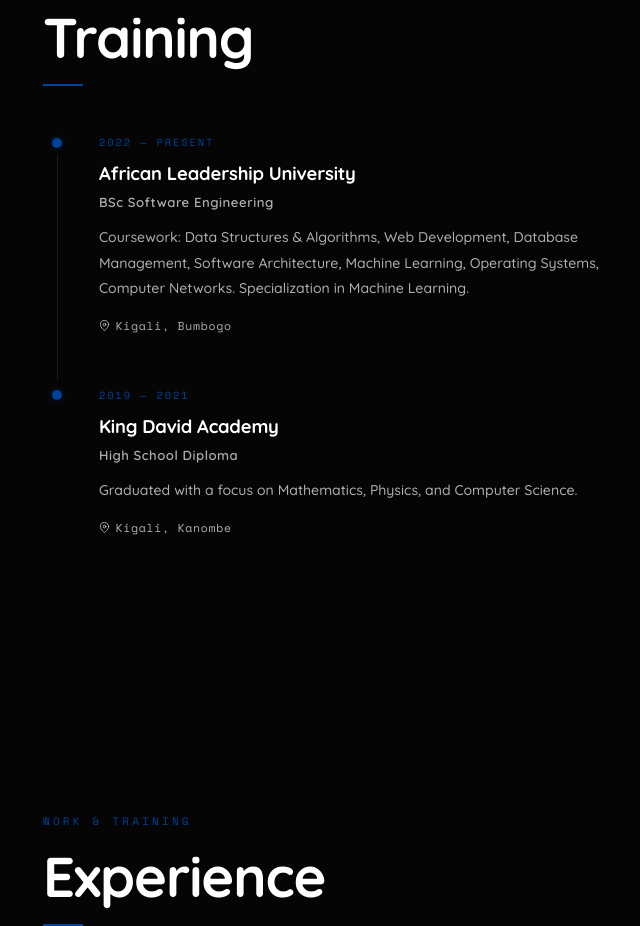
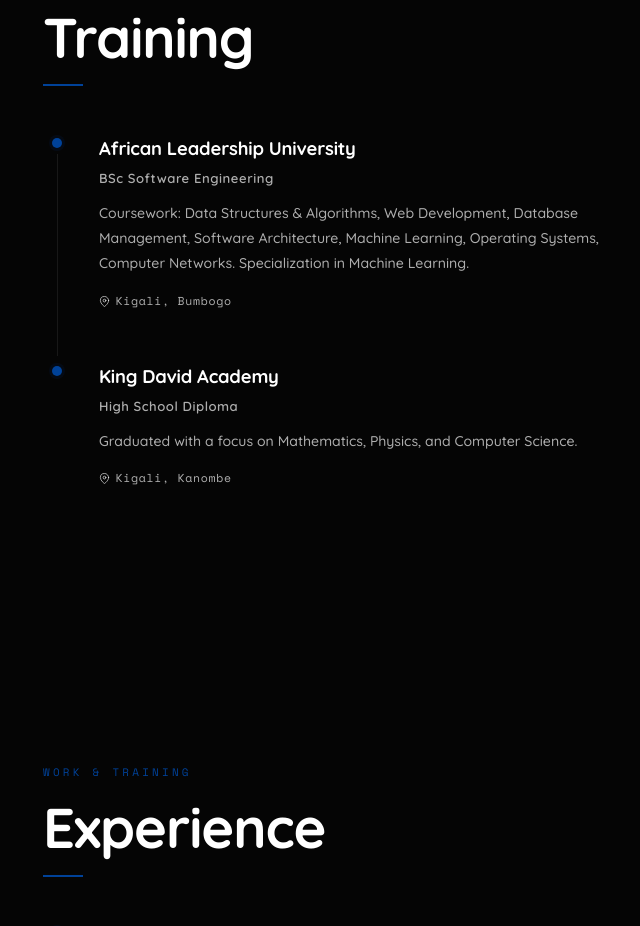
Before and after one commit to Dushimepaulette1/Paulette_Resume, a React (Vite) app: page / in a window 1280 px wide. Shown: the part 1820-2746 px from the top of the page, without its empty margins (79-719 px from the left). Built offline with nearby package versions, Linux system fonts and the light colour scheme.

Commit message:
Remove dates from Education section

```diff
--- a/src/components/Education.jsx
+++ b/src/components/Education.jsx
@@ -6,14 +6,12 @@
   {
     school: 'African Leadership University',
     degree: 'BSc Software Engineering',
-    period: '2022 — Present',
     location: 'Kigali, Bumbogo',
     desc: 'Coursework: Data Structures & Algorithms, Web Development, Database Management, Software Architecture, Machine Learning, Operating Systems, Computer Networks. Specialization in Machine Learning.',
   },
   {
     school: 'King David Academy',
     degree: 'High School Diploma',
-    period: '2019 — 2021',
     location: 'Kigali, Kanombe',
     desc: 'Graduated with a focus on Mathematics, Physics, and Computer Science.',
   },
@@ -63,7 +61,6 @@
                 {i < items.length - 1 && <div className="timeline-connector" />}
               </div>
               <div className="timeline-body">
-                <div className="timeline-period">{item.period}</div>
                 <h3 className="timeline-school">{item.school}</h3>
                 <div className="timeline-degree">{item.degree}</div>
                 <p className="timeline-desc">{item.desc}</p>
```
